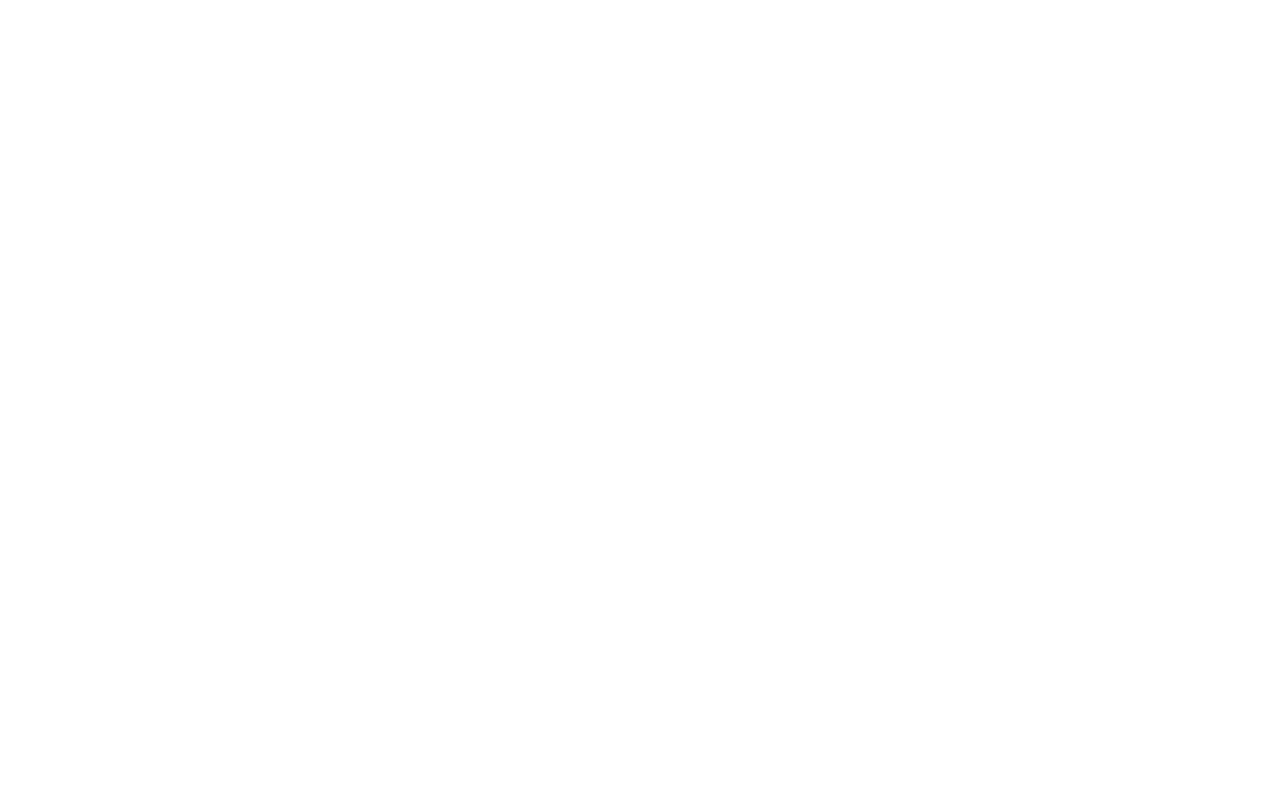
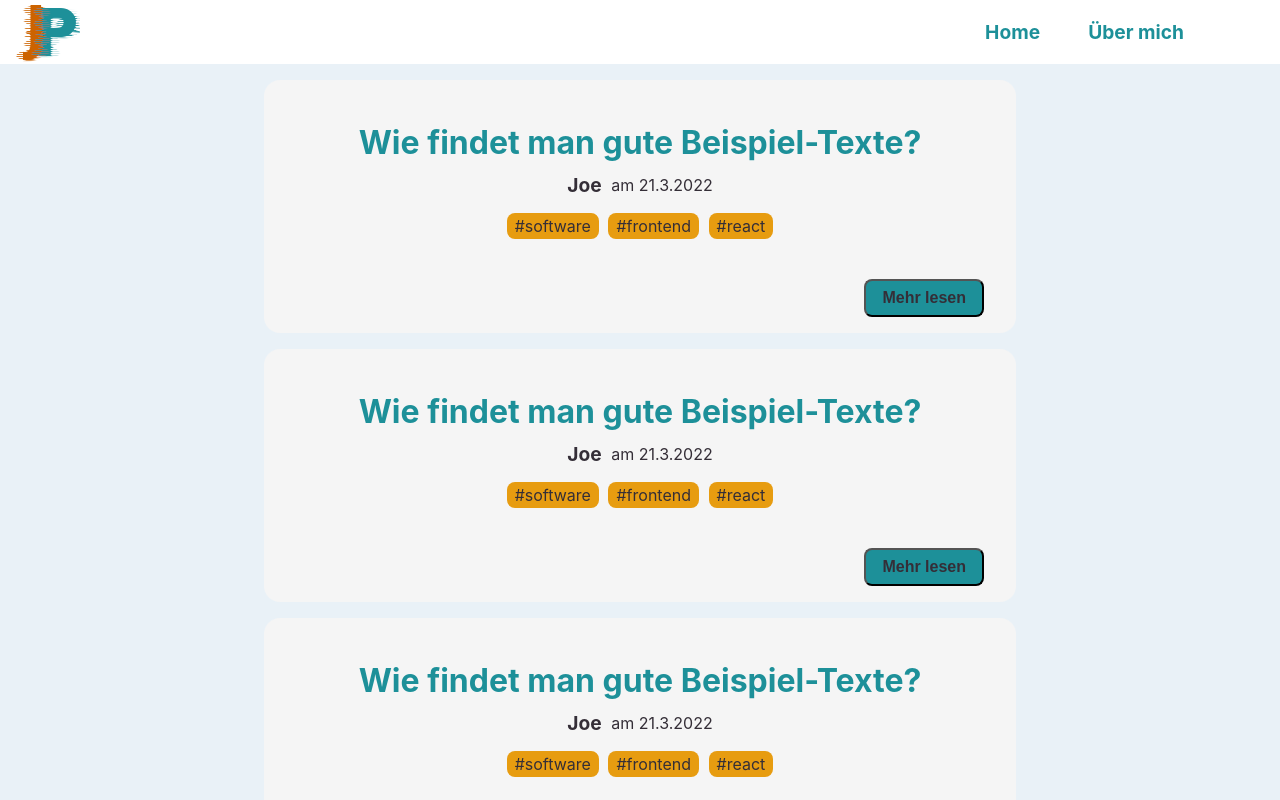
Before and after one commit to ITegs/jo-dev-blog, a React (Create React App) app: page / in a window 1280 px wide. Shown: the top 800 px of the page. Built offline with nearby package versions, Linux system fonts and the light colour scheme.

Commit message:
:zap:  basic header, card, footer

```diff
--- /dev/null
+++ b/src/Components/ArticleCard.js
@@ -0,0 +1,96 @@
+import React from "react";
+import { Colors } from "../Variables/Colors";
+
+export default function ArticleCard() {
+  let curDate = new Date();
+  curDate = curDate.toLocaleDateString("de-DE");
+  return (
+    <div style={styles.container}>
+      <h2 style={styles.articleTitle}>Wie findet man gute Beispiel-Texte?</h2>
+      <div style={styles.authDate}>
+        <span style={styles.articleAuthor}>Joe</span>
+        <span style={styles.articleDate}>am {curDate}</span>
+      </div>
+      <div style={styles.articleTags}>
+        <span style={styles.articleTag}>#software</span>
+        <span style={styles.articleTag}>#frontend</span>
+        <span style={styles.articleTag}>#react</span>
+      </div>
+      <button style={styles.readMore}>
+        <span style={styles.readMoreText}>Mehr lesen</span>
+      </button>
+    </div>
+  );
+}
+
+const styles = {
+  container: {
+    width: "85vw",
+    maxWidth: "45rem",
+    display: "flex",
+    flexDirection: "column",
+    alignItems: "center",
+    justifyContent: "center",
+    backgroundColor: Colors.accentBackground,
+    padding: "1rem",
+    margin: "1rem",
+    borderRadius: "1rem",
+  },
+  articleTitle: {
+    color: Colors.accent1,
+    fontSize: "2rem",
+    fontWeight: "bold",
+    marginBottom: "0.7rem",
+    textAlign: "center",
+  },
+  authDate: {
+    display: "flex",
+    flexDirection: "row",
+    alignItems: "center",
+    justifyContent: "space-between",
+    marginBottom: "1rem",
+  },
+  articleAuthor: {
+    color: Colors.text,
+    fontSize: "1.2rem",
+    fontWeight: "bold",
+    paddingRight: "0.6rem",
+  },
+  articleDate: {
+    color: Colors.text,
+    fontSize: "1.0rem",
+  },
+
+  articleTags: {
+    display: "flex",
+    flexDirection: "row",
+    alignItems: "center",
+    justifyContent: "flex-start",
+    flexWrap: "wrap",
+    marginBottom: "1rem",
+  },
+  articleTag: {
+    color: Colors.text,
+    fontSize: "1rem",
+    marginBottom: "0.5rem",
+    marginRight: "0.3rem",
+    marginLeft: "0.3rem",
+    backgroundColor: Colors.accent2,
+    padding: "0.2rem 0.5rem 0.2rem 0.5rem",
+    borderRadius: "0.5rem",
+  },
+  readMore: {
+    backgroundColor: Colors.accent1,
+    fontWeight: "bold",
+    padding: "0.5rem 1rem 0.5rem 1rem",
+    borderRadius: "0.5rem",
+    marginTop: "1rem",
+    marginRight: "1rem",
+    alignSelf: "end",
+  },
+  readMoreText: {
+    color: Colors.text,
+    fontSize: "1rem",
+    fontWeight: "bold",
+  },
+};
--- /dev/null
+++ b/src/Components/Footer.js
@@ -0,0 +1,42 @@
+import React from "react";
+import { Colors } from "../Variables/Colors";
+
+export default function Header() {
+  return (
+    <div style={styles.container}>
+      <a
+        href="https://jo-dev.de/impressum.html"
+        target="_blank"
+        rel="noreferrer"
+        style={styles.link}
+      >
+        Impressum
+      </a>
+      <a
+        href="https://jo-dev.de/datenschutz.html"
+        target="_blank"
+        rel="noreferrer"
+        style={styles.link}
+      >
+        Datenschutz
+      </a>
+    </div>
+  );
+}
+
+const styles = {
+  container: {
+    display: "flex",
+    flexDirection: "row",
+    alignItems: "center",
+    justifyContent: "space-evenly",
+    height: "8vh",
+    backgroundColor: Colors.accentBackground,
+  },
+  link: {
+    color: Colors.accent1,
+    fontSize: "1.2rem",
+    fontWeight: "bold",
+    textDecoration: "none",
+  },
+};
--- /dev/null
+++ b/src/Components/Header.js
@@ -0,0 +1,59 @@
+import React from "react";
+import { Colors } from "../Variables/Colors";
+
+export default function Header() {
+  return (
+    <div style={styles.container}>
+      <img src={require("../logo.png")} alt="logo" style={styles.logo} />
+      <ul style={styles.nav}>
+        <li style={styles.navItem}>
+          <a href="/" style={styles.navLink}>
+            Home
+          </a>
+        </li>
+        <li style={styles.navItem}>
+          <a
+            href="https://jo-dev.de"
+            target="_blank"
+            rel="noreferrer"
+            style={styles.navLink}
+          >
+            Über mich
+          </a>
+        </li>
+      </ul>
+    </div>
+  );
+}
+
+const styles = {
+  container: {
+    display: "flex",
+    flexDirection: "row",
+    alignItems: "center",
+    justifyContent: "space-between",
+    height: "8vh",
+    backgroundColor: Colors.invertText,
+  },
+  logo: {
+    height: "100%",
+    padding: "0 1rem",
+  },
+  nav: {
+    display: "flex",
+    flexDirection: "row",
+    alignItems: "center",
+    justifyContent: "flex-end",
+    marginRight: "6rem",
+  },
+  navItem: {
+    marginLeft: "3rem",
+    listStyle: "none",
+  },
+  navLink: {
+    color: Colors.accent1,
+    fontSize: "1.2rem",
+    fontWeight: "bold",
+    textDecoration: "none",
+  },
+};
--- a/src/Pages/Home.js
+++ b/src/Pages/Home.js
@@ -1,5 +1,35 @@
 import React from "react";
+import ArticleCard from "../Components/ArticleCard";
+import Footer from "../Components/Footer";
+import Header from "../Components/Header";
+
+import { Colors } from "../Variables/Colors";
 
 export default function Home() {
-  return <div></div>;
+  return (
+    <div style={styles.container}>
+      <Header />
+      <div style={styles.articles}>
+        <ArticleCard />
+        <ArticleCard />
+        <ArticleCard />
+        <ArticleCard />
+        <ArticleCard />
+        <ArticleCard />
+      </div>
+      <Footer />
+    </div>
+  );
 }
+
+const styles = {
+  container: {
+    display: "flex",
+    flexDirection: "column",
+    minHeight: "100vh",
+    backgroundColor: Colors.background,
+  },
+  articles: {
+    alignSelf: "center",
+  },
+};
--- a/src/Variables/Colors.js
+++ b/src/Variables/Colors.js
@@ -2,15 +2,19 @@
 
 let themeColors = {
   text: "#342E37",
+  invertText: "#FFFFFF",
   background: "#E9F1F7",
+  accentBackground: "#F5F5F5",
   accent1: "#1D9099",
   accent2: "#E79C10",
   accent3: "#D53A33",
 };
 if (darkOS) {
   themeColors = {
-    text: "#FFFFFF",
-    background: "#1D1D1D",
+    text: "#E0E0E0",
+    invertText: "#474747",
+    background: "#2d2d2d",
+    accentBackground: "#333333",
     accent1: "#1D9099",
     accent2: "#E79C10",
     accent3: "#D53A33",
```
Also changed, not shown: public/logo.png (added), src/logo.png (added).
